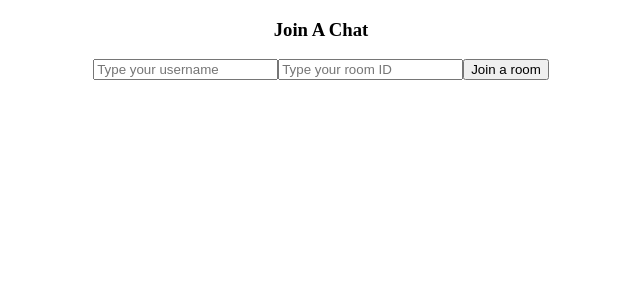
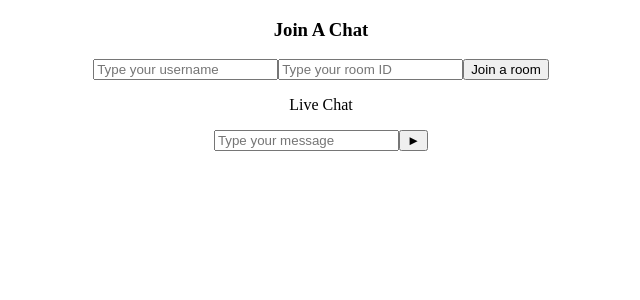
Before and after one commit to holyseo/realtime-chat, a React (Create React App) app in the folder client/: page / in a window 1280 px wide. Shown: the top 300 px of the page, without its empty margins (319-959 px from the left). Built offline with nearby package versions, Linux system fonts and the light colour scheme; no server answers.

Commit message:
receive message from front-end

```diff
--- a/client/src/App.js
+++ b/client/src/App.js
@@ -1,6 +1,7 @@
 import "./App.css";
 import io from "socket.io-client";
 import { useState } from "react";
+import Chat from "./Chat";
 
 const socket = io.connect("http://localhost:3001");
 
@@ -32,6 +33,7 @@ function App() {
         }}
       />
       <button onClick={joinRoom}>Join a room</button>
+      <Chat socket={socket} username={username} room={room} />
     </div>
   );
 }
--- /dev/null
+++ b/client/src/Chat.js
@@ -0,0 +1,41 @@
+import React, { useState } from "react";
+
+function Chat({ socket, username, room }) {
+  const [currentMsg, setCurrentMsg] = useState("");
+  const sendMsg = async () => {
+    if (currentMsg !== "") {
+      const msgData = {
+        room,
+        author: username,
+        message: currentMsg,
+        time:
+          new Date(Date.now()).getHours() +
+          ":" +
+          new Date(Date.now()).getMinutes(),
+      };
+      await socket.emit("send_message", msgData);
+    }
+  };
+
+  return (
+    <div>
+      <div className="">
+        <p>Live Chat</p>
+      </div>
+      <div className=""></div>
+      <div className="">
+        <input
+          type="text"
+          value={currentMsg}
+          placeholder="Type your message"
+          onChange={(event) => {
+            setCurrentMsg(event.target.value);
+          }}
+        />
+        <button onClick={sendMsg}>&#9658;</button>
+      </div>
+    </div>
+  );
+}
+
+export default Chat;
```
Also changed, not shown: 1 other file (tests, documents, lock files or other folders).
